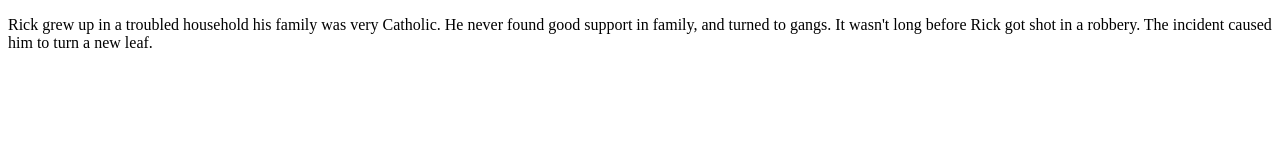
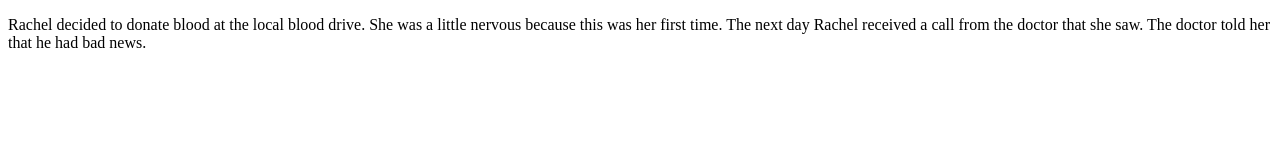
Before and after one commit to Aunabil4602/static-content, a plain HTML site: page roc1.html in a window 1280 px wide. Drawn offline with Linux system fonts and the light colour scheme.

Commit message:
Update roc1.html

```diff
--- a/roc1.html
+++ b/roc1.html
@@ -1,9 +1,9 @@
 <!DOCTYPE html>
 <html>
 <head>
-    <title>Rick</title>
+    <title>Rachel</title>
 </head>
 <body>
-    <p>Rick grew up in a troubled household his family was very Catholic. He never found good support in family, and turned to gangs. It wasn't long before Rick got shot in a robbery. The incident caused him to turn a new leaf.</p>
+    <p>Rachel decided to donate blood at the local blood drive.  She was a little nervous because this was her first time.  The next day Rachel received a call from the doctor that she saw.  The doctor told her that he had bad news.</p>
 </body>
 </html>
```
